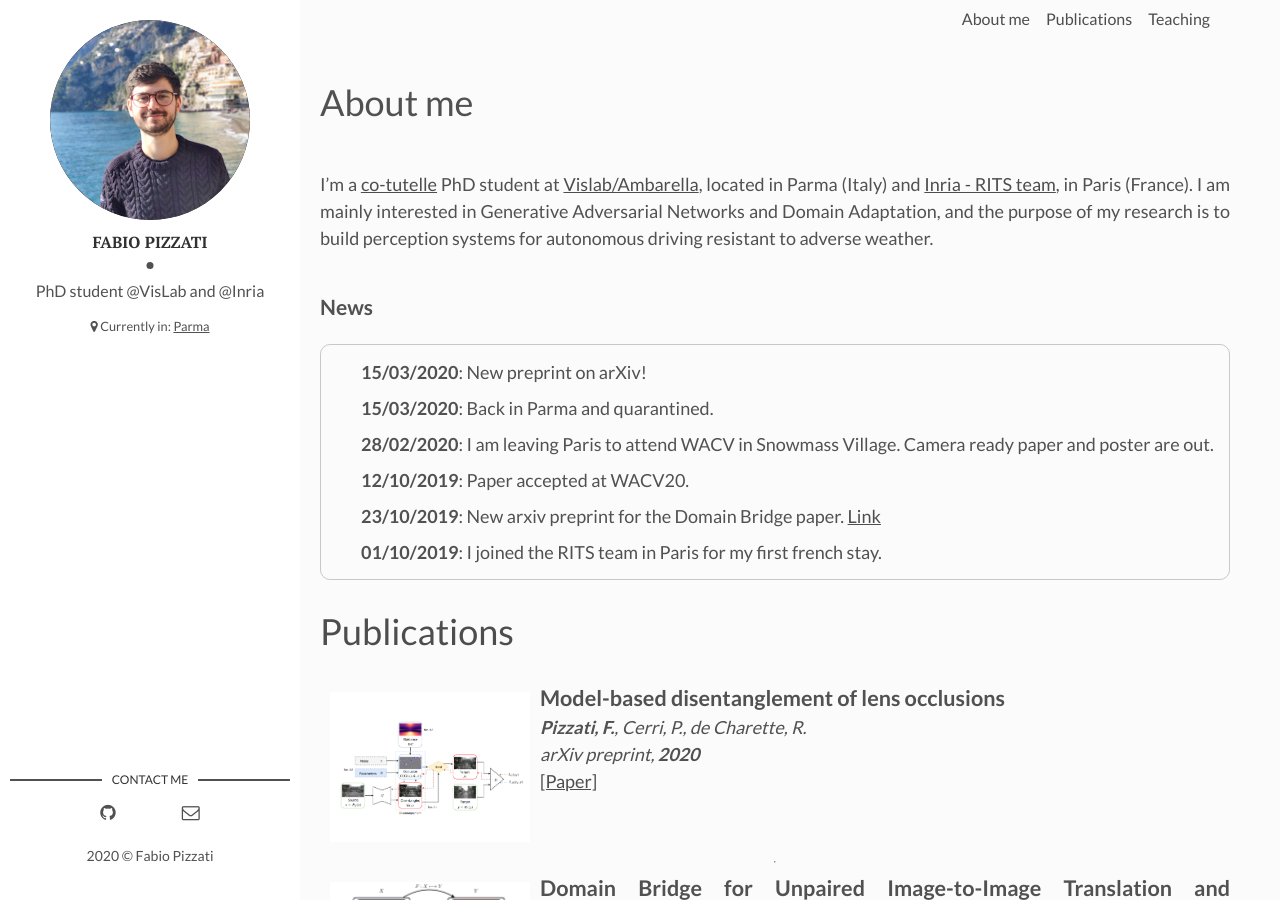
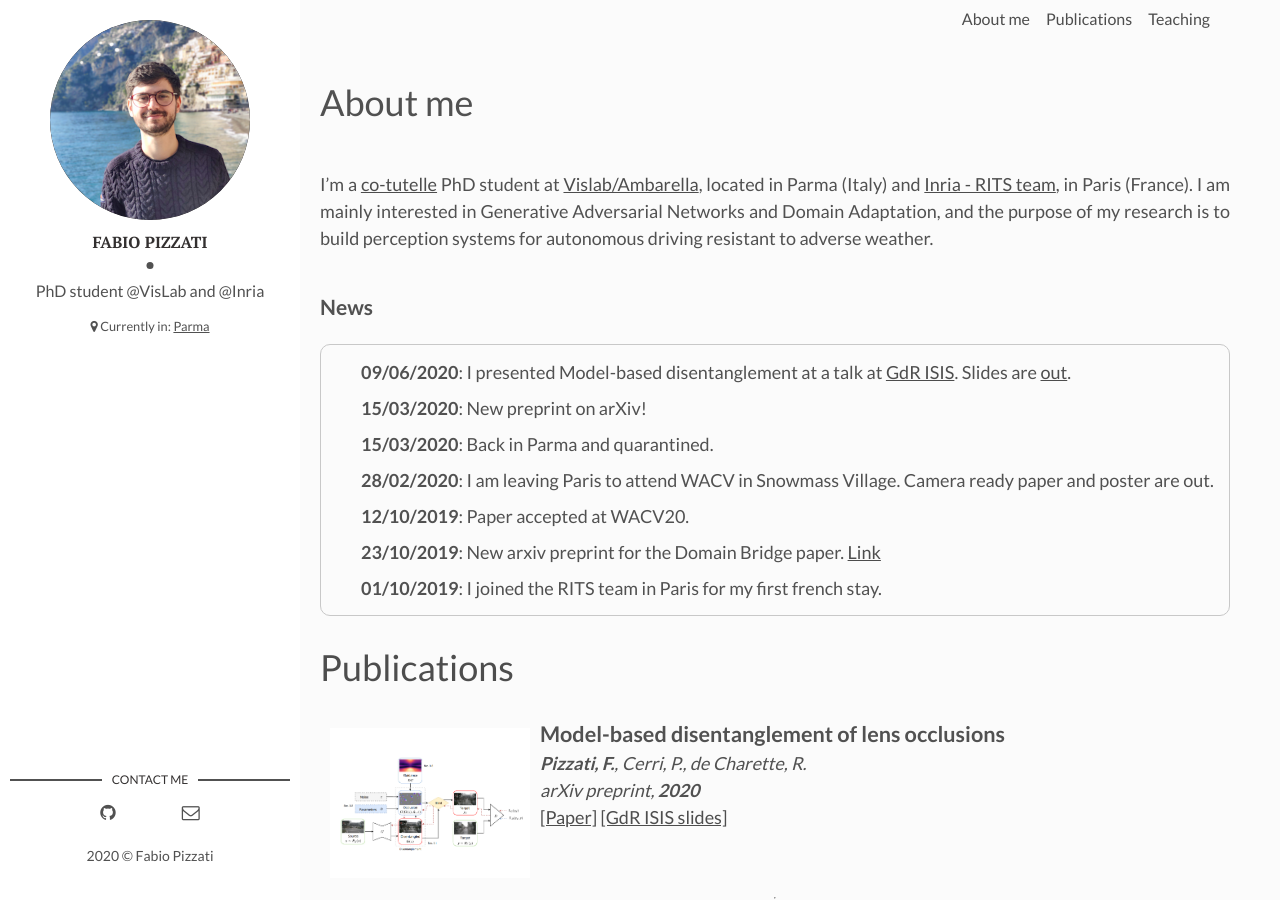
Before and after one commit to fabvio/fabvio.github.io, a Jekyll site: the page built from index.html, in a window 1280 px wide and 900 px high. Built offline with Jekyll 4.4.1, drawn with Linux system fonts in a browser that asks for light colours; a style sheet for code colours, icons or effects is not loaded.

Commit message:
gdr update

```diff
--- a/_posts/2020-04-03-modelbased.md
+++ b/_posts/2020-04-03-modelbased.md
@@ -12,4 +12,6 @@ image: assets/img/modelbased.png
 res-list:
   - res-link: https://arxiv.org/abs/2004.01071
     res-title: Paper
+  - res-link: assets/pdfs/gdr_slides.pdf
+    res-title: GdR ISIS slides
 ---
--- /dev/null
+++ b/_posts/2020-06-09-news .md
@@ -0,0 +1,7 @@
+---
+layout: post
+stringdate: 09/06/2020
+
+ptype: news
+text: I presented Model-based disentanglement at a talk at <a href='http://gdr-isis.fr/'>GdR ISIS</a>. Slides are <a href='assets/pdfs/gdr_slides.pdf'>out</a>.
+---
```
Also changed, not shown: 1 other file.
